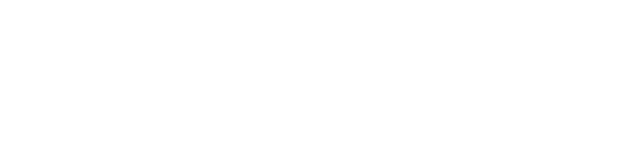
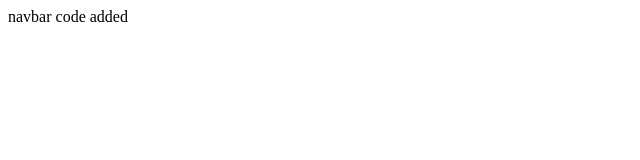
Before and after one commit to jun447/portfolio_w, a website: page index.html in a window 1280 px wide. Shown: the whole page, without its empty margins (0-640 px from the left). Drawn offline with Linux system fonts and the light colour scheme.

Commit message:
navbar code added

```diff
--- a/index.html
+++ b/index.html
@@ -8,6 +8,8 @@
 
 </head>
 <body>
-
+   <div>
+       navbar code added
+   </div>
 </body>
 </html>
```
